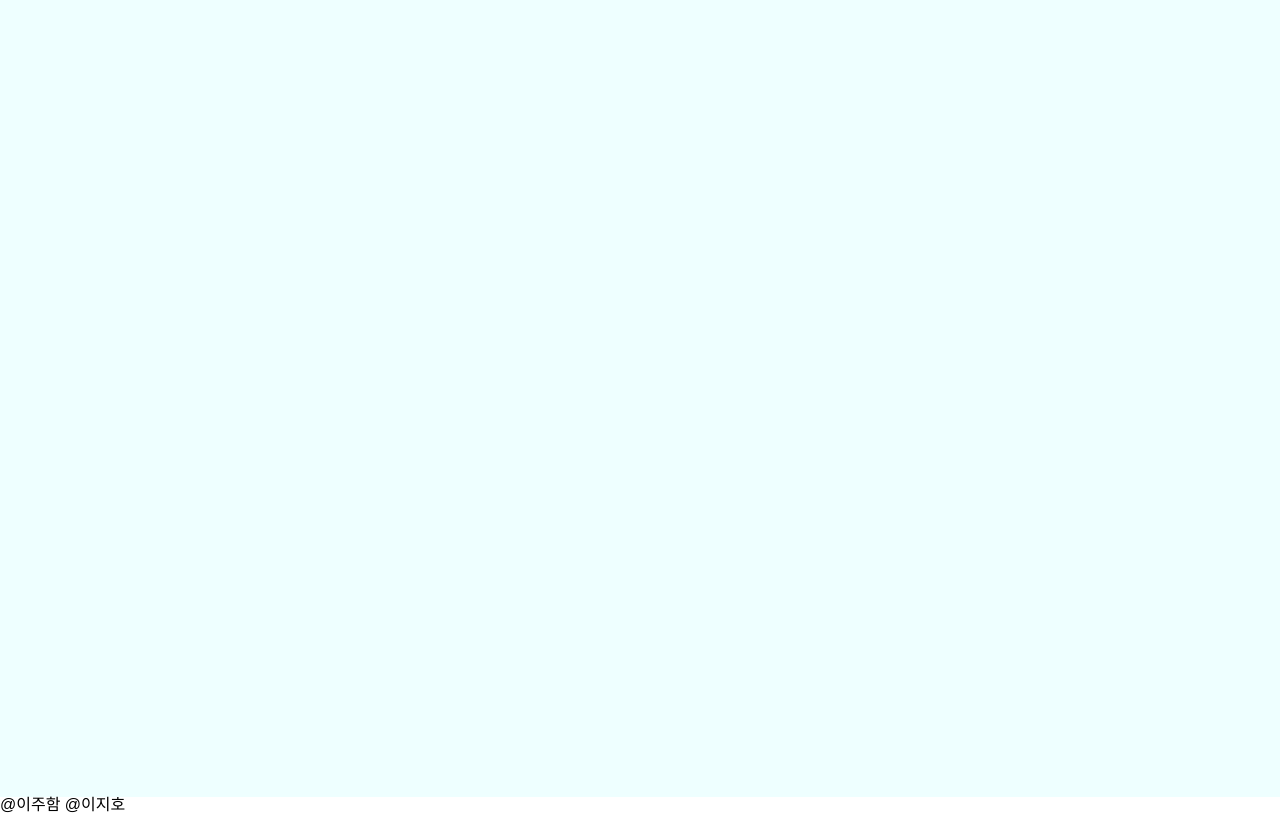
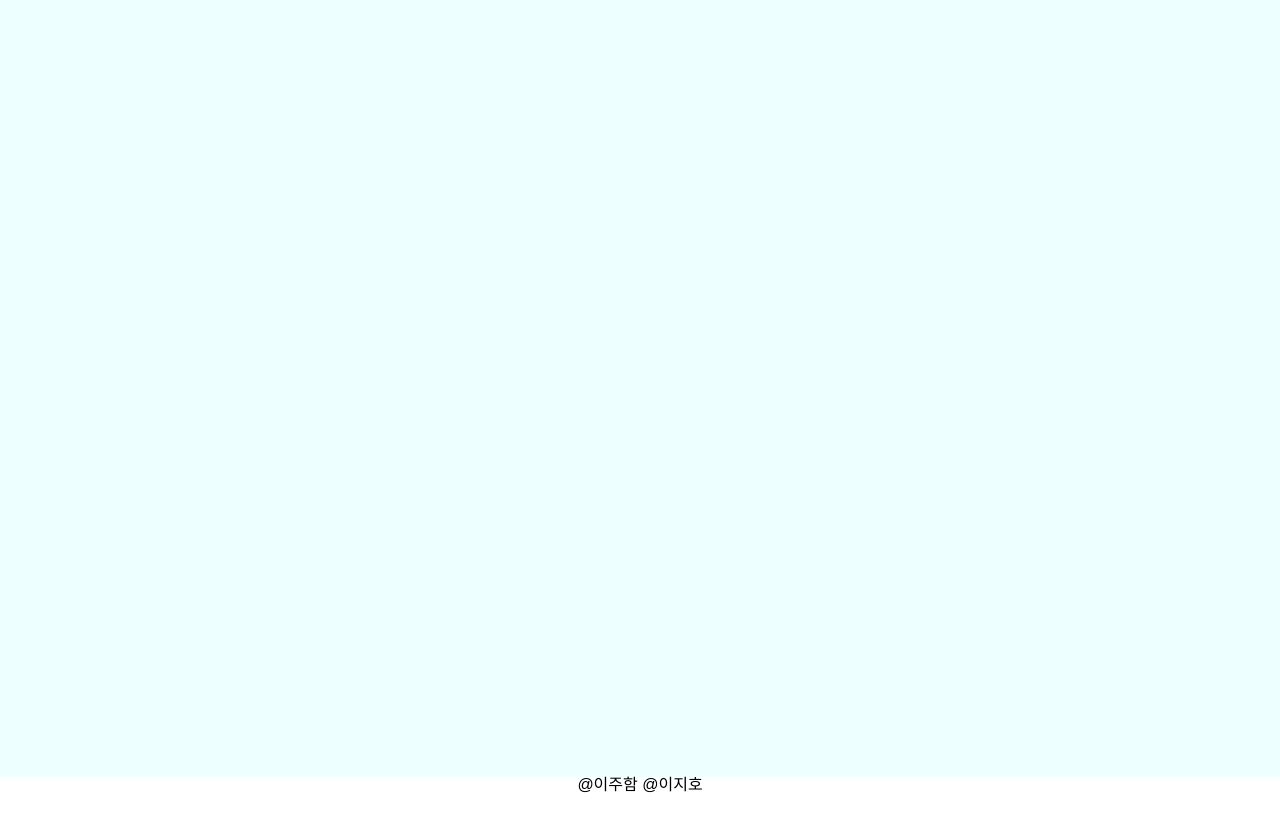
Before and after one commit to mangming2/OneDanceClub, a plain HTML site: page contact.html in a window 1280 px wide. Shown: the part 73-886 px from the top of the page. Drawn offline with Linux system fonts and the light colour scheme.

Commit message:
8-7_2
오,,,, footer 하단고정 성공,,,,!!!

```diff
--- a/css/headerFooter.css
+++ b/css/headerFooter.css
@@ -44,10 +44,11 @@
 }
 
 
-#footer {
+.main {
+  min-height: calc(100vh - 20px);
+  background: #eff;
+}
+footer {
+  height: 20px;
   text-align: center;
-  bottom: 0;
-  width: 100%;
-  height: 20px;
-  margin: 0 auto;
 }
--- a/css/index.css
+++ b/css/index.css
@@ -1,11 +1,6 @@
 /* 헤더 높이 70px 고정 (pc기준) */
 
-main {
-  background: #eff;
-  height: 80vh;
-  height: 100%;
-  margin: 0;
-}
+
 section{
   margin-top: 100px;
 }
```
